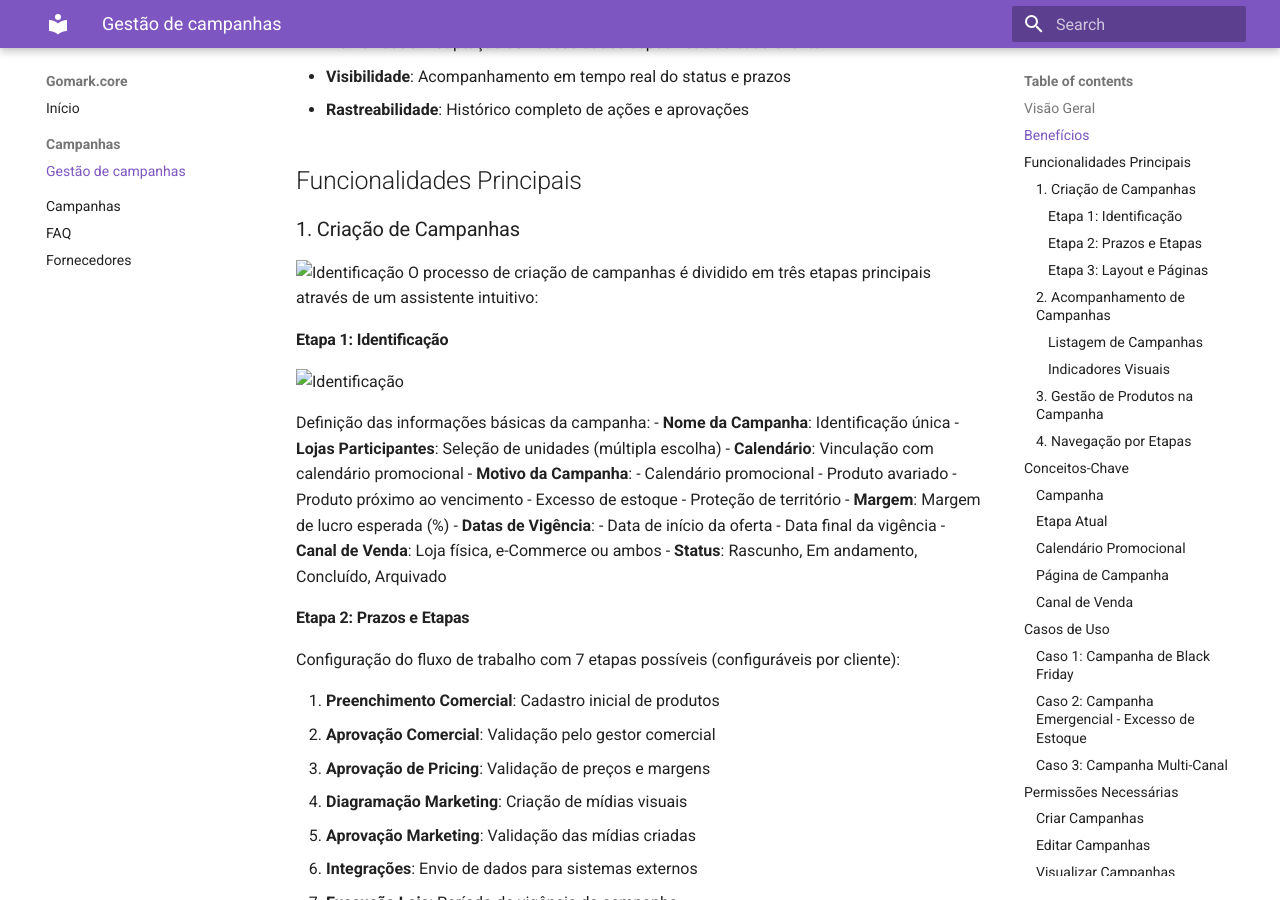
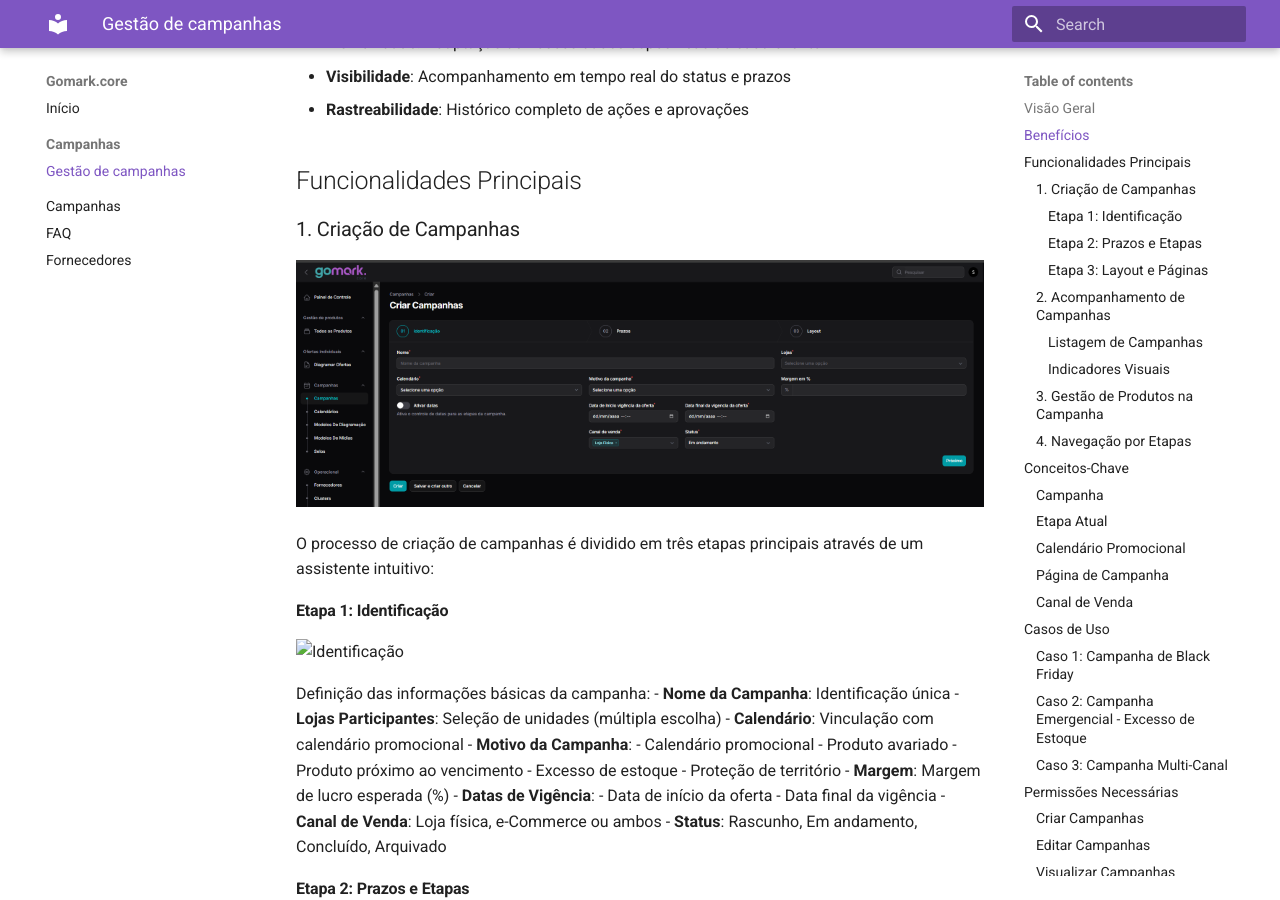
Before and after one commit to suporte552/documentacao, an MkDocs documentation site: the page built from docs/Campanhas/Gestão de campanhas.md, in a window 1280 px wide and 900 px high, scrolled down 410 px. Built offline with MkDocs 1.6.1 and Material for MkDocs 9.7.7, drawn with Linux system fonts in a browser that asks for light colours.

Commit message:
vault backup: 2026-03-18 08:34:24

```diff
--- a/docs/Campanhas/Gestão de campanhas.md
+++ b/docs/Campanhas/Gestão de campanhas.md
@@ -14,7 +14,8 @@ A **Gestão de Campanhas** é onde você cria e acompanha todas as suas açõe
 ## Funcionalidades Principais
 
 ### 1. Criação de Campanhas
-![Identificação](images/Pasted%20image%2020260317123555.png)
+![Identificação](../images/Pasted%20image%2020260317123555.png)
+
 O processo de criação de campanhas é dividido em três etapas principais através de um assistente intuitivo:
 #### **Etapa 1: Identificação**
 
```
